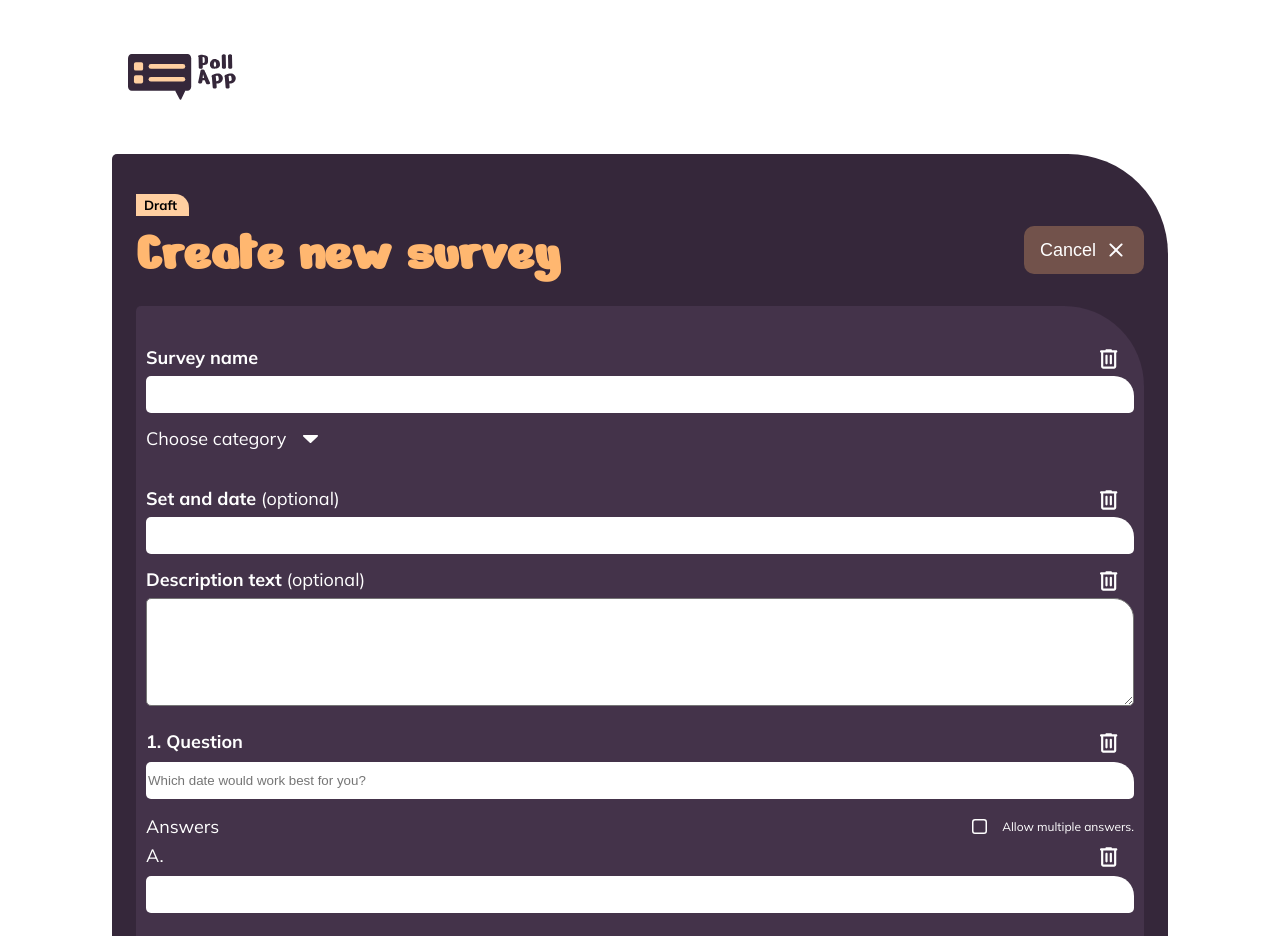
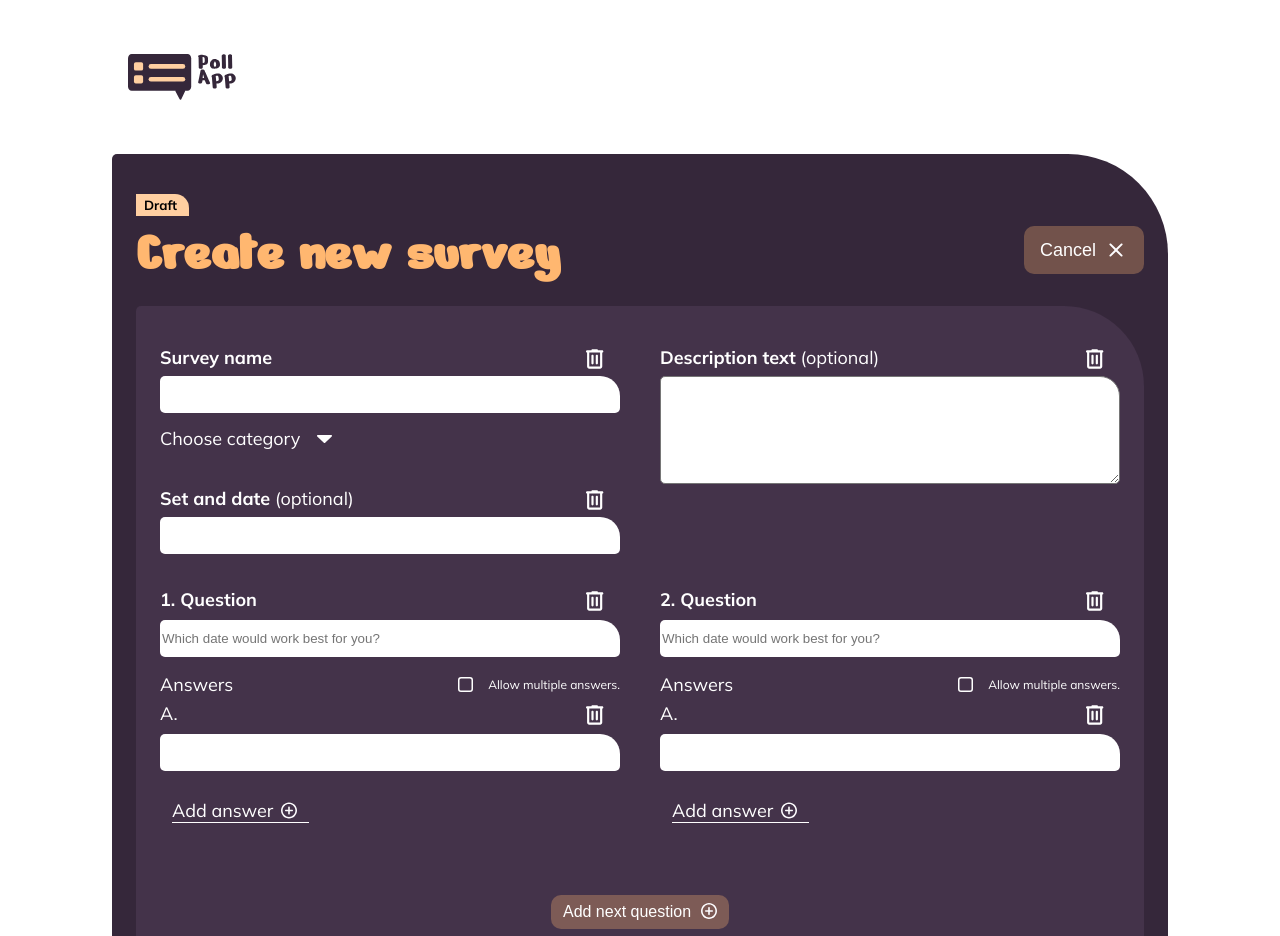
Before and after one commit to dfo81/PollApp, an Angular app: page /create in a window 1280 px wide. Shown: the top 936 px of the page. Built offline with nearby package versions, Linux system fonts and the light colour scheme.

Commit message:
create new survey responsiv

```diff
--- a/src/app/components/create-survey/create-survey.html
+++ b/src/app/components/create-survey/create-survey.html
@@ -26,6 +26,8 @@
           <img src="assets/icons/delete.svg" alt="" />
         </div>
         <input type="text" />
+      </div>
+      <div class="description-frame">
         <div class="description input-title">
           <span><b>Description text</b> (optional)</span>
           <img src="assets/icons/delete.svg" alt="" />
@@ -47,12 +49,32 @@
         </div>
         <div class="answer"><span>A.</span><img src="assets/icons/delete.svg" alt="" /></div>
         <input type="text" />
+        <div class="add-button">
+          <span>Add answer</span>
+          <img src="assets/icons/add_circle_white.svg" alt="" />
+        </div>
       </div>
-      <div class="add-button">
-        <span>Add answer</span>
-        <img src="assets/icons/add_circle_white.svg" alt="" />
+      <div class="qna-box">
+        <div class="question input-title">
+          <span><b>2. Question</b></span>
+          <img src="assets/icons/delete.svg" alt="" />
+        </div>
+        <input type="text" placeholder="Which date would work best for you?" />
+        <div class="answer-title">
+          <span>Answers</span>
+          <div class="answers-checkbox">
+            <img src="assets/icons/checkbox_default_white.svg" alt="" />
+            <span>Allow multiple answers.</span>
+          </div>
+        </div>
+        <div class="answer"><span>A.</span><img src="assets/icons/delete.svg" alt="" /></div>
+        <input type="text" />
+        <div class="add-button">
+          <span>Add answer</span>
+          <img src="assets/icons/add_circle_white.svg" alt="" />
+        </div>
       </div>
-      <button>Add next question <img src="assets/icons/add_circle_white.svg" alt="" /></button>
+      <button class="add-question">Add next question <img src="assets/icons/add_circle_white.svg" alt="" /></button>
     </div>
     <button class="publish">Publish <img src="assets/icons/check_checked_purple.svg" alt="" /></button>
   </div>
--- a/src/app/components/create-survey/create-survey.scss
+++ b/src/app/components/create-survey/create-survey.scss
@@ -103,11 +103,16 @@ main {
     padding-right: 12px;
   }
 
-  .info-frame {
+  .info-frame,
+  .description-frame {
     display: flex;
     flex-direction: column;
     width: 100%;
     gap: 4px;
+  }
+
+  .description-frame {
+    margin-top: 4px;
   }
 
   .drop-down {
@@ -133,6 +138,25 @@ main {
   color: white;
   font-size: 16px;
 }
+
+  // Desktop: zwei Spalten. Die Auto-Platzierung des Grids verteilt die Kinder
+  // reihenweise – info-frame links, description rechts, danach Frage 1 links,
+  // Frage 2 rechts, Frage 3 wieder links usw. (jeweils mit ihren Answers).
+  @media (min-width: 1024px) {
+    display: grid;
+    grid-template-columns: 1fr 1fr;
+    column-gap: 40px;
+    align-items: start;
+    padding: 40px 24px;
+
+    .description-frame {
+      margin-top: 0;
+    }
+
+    > .add-question {
+      grid-column: 1 / -1;
+    }
+  }
 }
 
 .qna-box {
--- a/src/app/components/surveys/surveys.scss
+++ b/src/app/components/surveys/surveys.scss
@@ -50,8 +50,8 @@ main {
           height: 310px;
         }
 
-        &:active {
-          background-color: #f4e9fb;
+        &:hover {
+          background-color: #F4E9FB;
         }
 
         .description {
@@ -109,8 +109,22 @@ main {
   }
 
   .sort {
-    display: flex;
+    display: inline-flex;
+    align-items: center;
+    align-self: flex-start;
+    width: fit-content;
     gap: 9px;
+    cursor: pointer;
+    padding:4px 6px;
+    border-radius: 6px;
+
+    &:hover {
+      background-color: #D9D9D91F;
+
+      img {
+        content: url(/assets/icons/arrow_drop_down_orange.svg);
+      }
+    }
 
     span {
       color: #fff;
@@ -140,11 +154,16 @@ main {
         flex-direction: column;
         height: 147px;
         max-width: 513px;
-        background-color: #d9d9d914;
+        background-color: #D9D9D914;
         border-radius: 5px 50px 5px 5px;
         padding: 12px 16px;
         cursor: pointer;
         box-shadow: 2px 3px 5px rgba(0, 0, 0, 0.2);
+        transition: background-color 200ms ease-in;
+
+        &:hover {
+          background-color: #D9D9D929;
+        }
 
         .title {
           color: var(--secondary-orange);
```
